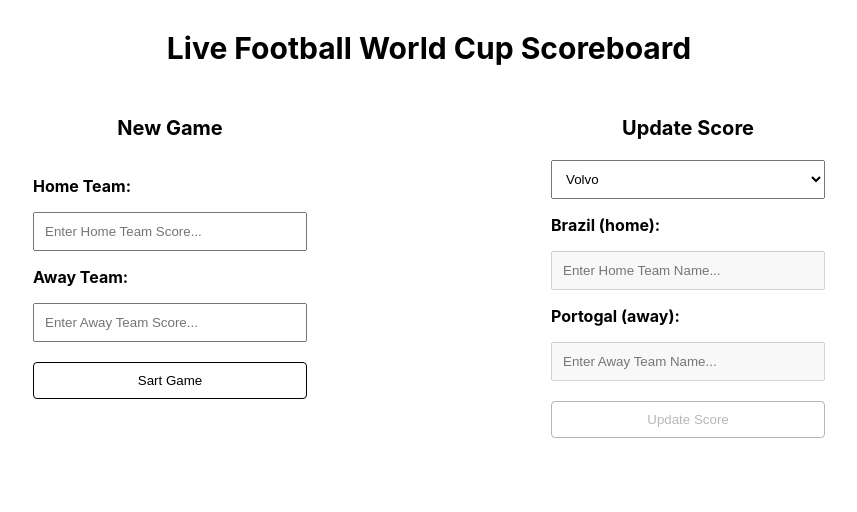
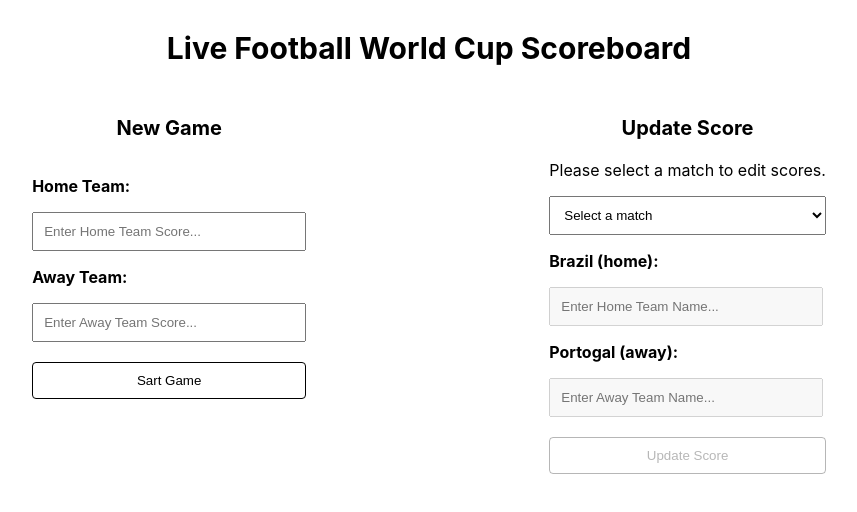
Before and after one commit to haditariq/football-world-cup-scoreboard, a React (Create React App) app: page / in a window 1280 px wide. Shown: the top 512 px of the page, without its empty margins (211-1068 px from the left). Built offline with nearby package versions, Linux system fonts and the light colour scheme.

Commit message:
update: select a match to update scores

```diff
--- a/src/pages/ScoreBoard.js
+++ b/src/pages/ScoreBoard.js
@@ -66,6 +66,8 @@
             fontWeight={'bold'}
             fontSize={'20px'}
           />
+          <Heading title={'Please select a match to edit scores.'} fontWeight={'normal'} />
+
         </div>
 
         <select
@@ -74,6 +76,7 @@
           className='selectOptionForMatch'
           onChange={(e) => alert(e.target.value)}
         >
+          <option value='select'>Select a match</option>
           <option value='volvo'>Volvo</option>
           <option value='saab'>Saab</option>
           <option value='opel'>Opel</option>
```
